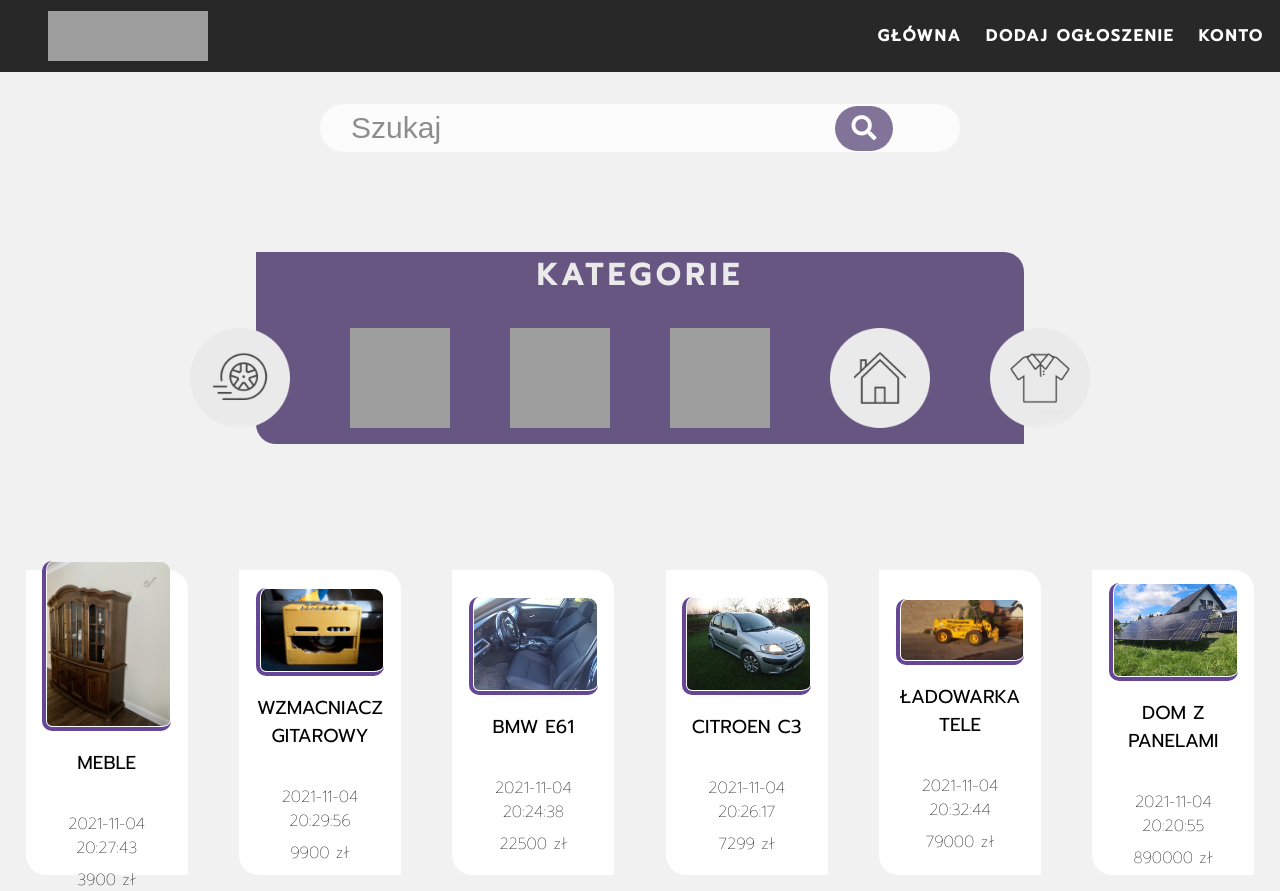
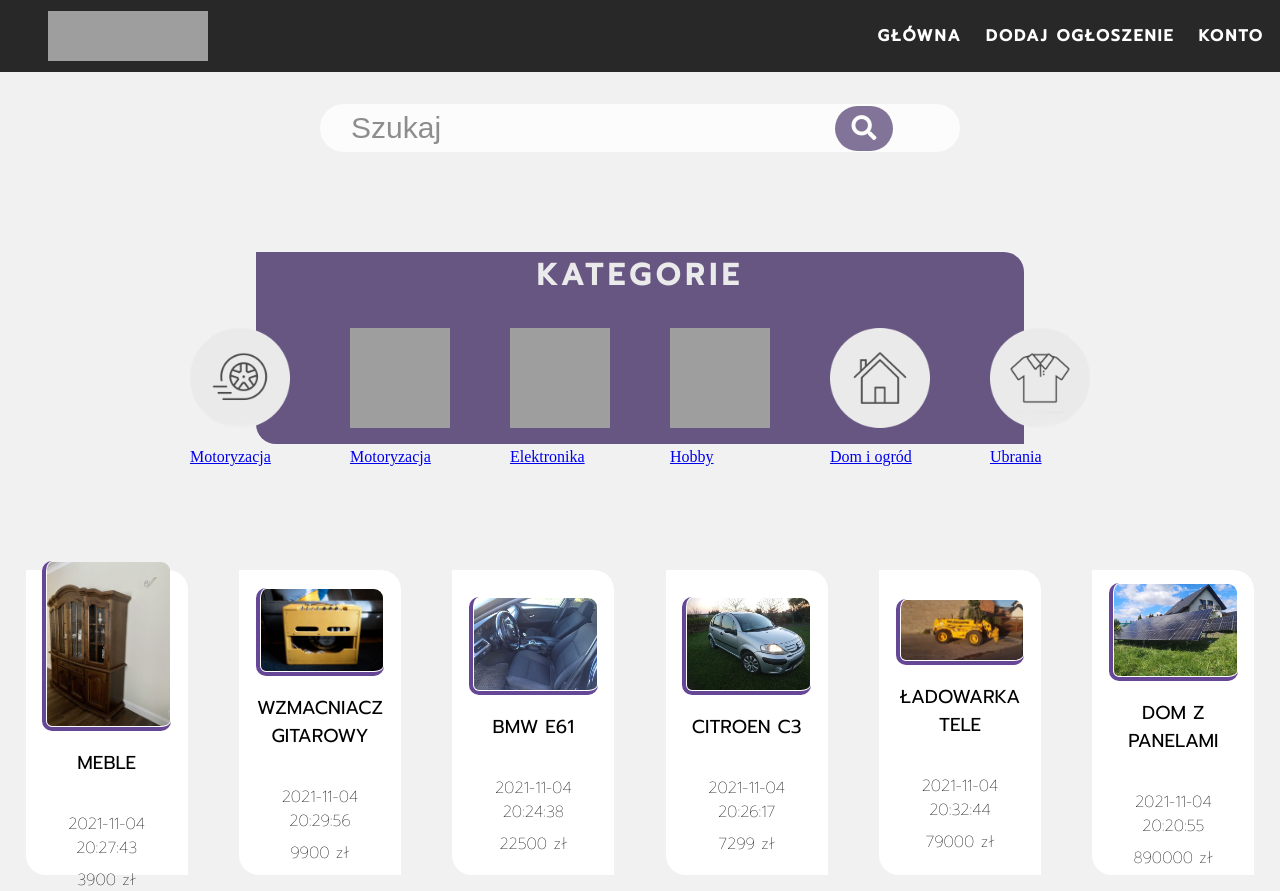
Before and after one commit to bartexs6/Molto, a PHP site: page / in a window 1280 px wide. Shown: the top 891 px of the page. Run offline with PHP 8.4, Linux system fonts and the light colour scheme; data comes from the database, SQL or seed files in the repository; some libraries are stand-ins or nearby versions; grey boxes are pictures that could not be loaded.

Commit message:
Zmiany w sekcji kategorii

```diff
--- a/index.php
+++ b/index.php
@@ -42,32 +42,44 @@
             <div class="ctg">
                 <div class="c1">
                     <a href="#">
-                        <img src="vizualization/moto.png" alt="moto" width="100" height="100"></a>
+                        <img src="vizualization/moto.png" alt="moto" width="100" height="100">
+                        <p>Motoryzacja</p>
+                    </a>
                 </div>
 
                 <div class="c2">
                     <a href="#">
-                        <img src="vizualization/nieruchmosc.png" alt="nieruchmosc" width="100" height="100"></a>
+                        <img src="vizualization/nieruchmosc.png" alt="nieruchmosc" width="100" height="100">
+                        <p>Motoryzacja</p>
+                    </a>
                 </div>
 
                 <div class="c3">
                     <a href="#">
-                        <img src="vizualization/phone.png" alt="phone" width="100" height="100"></a>
+                        <img src="vizualization/phone.png" alt="phone" width="100" height="100">
+                        <p>Elektronika</p>
+                    </a>
                 </div>
 
                 <div class="c4">
                 <a href="#">
-                        <img src="vizualization/piła.png" alt="pila" width="100" height="100"></a>
+                        <img src="vizualization/piła.png" alt="pila" width="100" height="100">
+                        <p>Hobby</p>
+                    </a>
                 </div>
 
                 <div class="c5">
                 <a href="#">
-                        <img src="vizualization/domogrod.png" alt="domogrod" width="100" height="100"></a>
+                        <img src="vizualization/domogrod.png" alt="domogrod" width="100" height="100">
+                        <p>Dom i ogród</p>
+                    </a>
                 </div>
 
                 <div class="c6">
                 <a href="#">
-                        <img src="vizualization/ubrania.png" alt="ubrania" width="100" height="100"></a>
+                        <img src="vizualization/ubrania.png" alt="ubrania" width="100" height="100">
+                        <p>Ubrania</p>
+                    </a>
                 </div>
             </div>
         </section>
```
